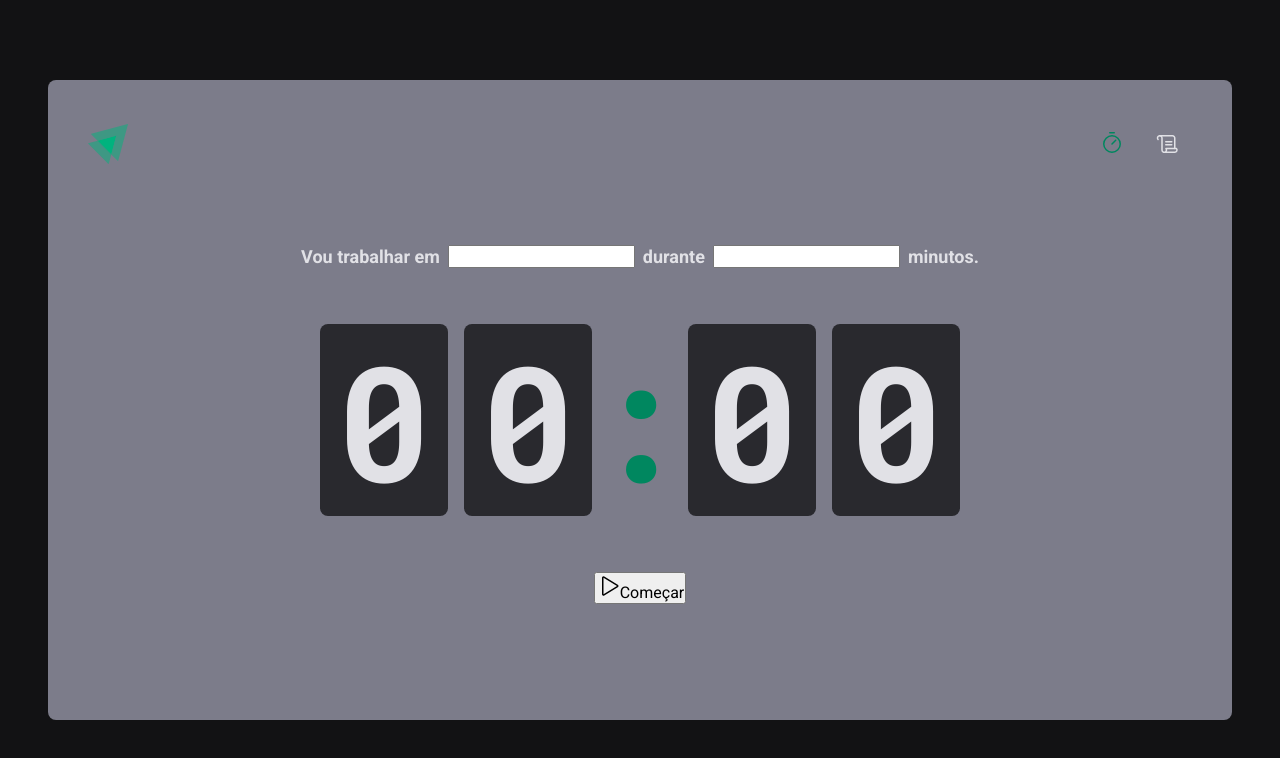
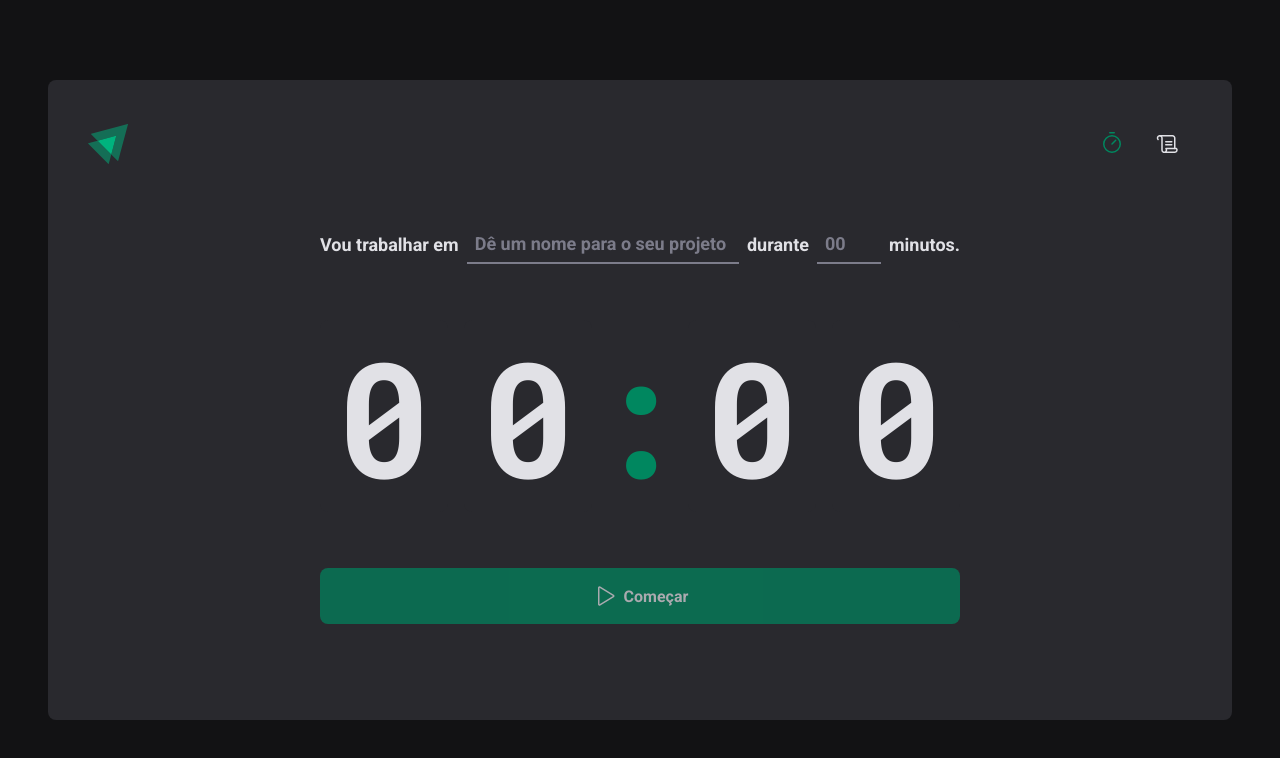
Before and after one commit to ithauront/timer, a React (Vite) app: page / in a window 1280 px wide. Shown: the top 758 px of the page. Built offline with nearby package versions, Linux system fonts and the light colour scheme.

Commit message:
styling home
more styling for home

```diff
--- a/src/layouts/DefaultLayout/styles.ts
+++ b/src/layouts/DefaultLayout/styles.ts
@@ -5,7 +5,7 @@
   height: calc(100vh - 10rem);
   margin: 5rem auto;
   padding: 2.5rem;
-  background: ${(props) => props.theme['gray-500']};
+  background: ${(props) => props.theme['gray-700']};
   border-radius: 8px;
 
   display: flex;
--- a/src/pages/home/index.tsx
+++ b/src/pages/home/index.tsx
@@ -3,8 +3,11 @@
   CountdownContainer,
   FormContainer,
   HomeContainer,
+  MinutesAmountInput,
   Separator,
-} from './styles'
+  StartCountdownButton,
+  TaskInput,
+} from './styles.ts'
 
 export function Home() {
   return (
@@ -12,10 +15,14 @@
       <form action="">
         <FormContainer>
           <label htmlFor="task">Vou trabalhar em</label>
-          <input id="task" />
+          <TaskInput id="task" placeholder="Dê um nome para o seu projeto" />
 
           <label htmlFor="minutesAmount">durante</label>
-          <input id="minutesAmount" type="number" />
+          <MinutesAmountInput
+            id="minutesAmount"
+            type="number"
+            placeholder="00"
+          />
 
           <span>minutos.</span>
         </FormContainer>
@@ -28,10 +35,10 @@
           <span>0</span>
         </CountdownContainer>
 
-        <button type="submit">
+        <StartCountdownButton disabled type="submit">
           <Play size={24} />
           Começar
-        </button>
+        </StartCountdownButton>
       </form>
     </HomeContainer>
   )
--- a/src/pages/home/styles.ts
+++ b/src/pages/home/styles.ts
@@ -6,7 +6,7 @@
   flex-direction: column;
   align-items: center;
   justify-content: center;
-
+  background: ${(props) => props.theme[`gray-700`]};
   form {
     display: flex;
     flex-direction: column;
@@ -25,6 +25,33 @@
   font-size: 1.125rem;
   font-weight: bold;
   flex-wrap: wrap;
+`
+
+const BaseInput = styled.input`
+  background: transparent;
+  height: 2.5rem;
+  border: 0;
+  border-bottom: 2px solid ${(props) => props.theme[`gray-500`]};
+  font-weight: bold;
+  font-size: 1.125rem;
+  padding: 0 0.5rem;
+  color: ${(props) => props.theme[`gray-100`]};
+
+  &:focus {
+    box-shadow: none;
+    border-color: ${(props) => props.theme[`green-500`]};
+  }
+
+  &::placeholder {
+    color: ${(props) => props.theme[`gray-500`]};
+  }
+`
+export const TaskInput = styled(BaseInput)`
+  flex: 1;
+`
+
+export const MinutesAmountInput = styled(BaseInput)`
+  width: 4rem;
 `
 
 export const CountdownContainer = styled.div`
@@ -51,4 +78,30 @@
   justify-content: center;
 `
 
-export const ButtonContainer = styled.div``
+export const StartCountdownButton = styled.button`
+  width: 100%;
+  border: 0;
+  padding: 1rem;
+  border-radius: 8px;
+
+  display: flex;
+  align-items: center;
+  justify-content: center;
+
+  gap: 0.5rem;
+  font-weight: bold;
+
+  cursor: pointer;
+
+  background: ${(props) => props.theme['green-500']};
+  color: ${(props) => props.theme['gray-100']};
+
+  &:disabled {
+    opacity: 0.7;
+    cursor: not-allowed;
+  }
+
+  &:not(disabled):hover {
+    background: ${(props) => props.theme['green-700']};
+  }
+`
```
Also changed, not shown: src/pages/history/index.tsx (renamed from src/pages/history/History.tsx), 1 other file (tests, documents, lock files or other folders).
